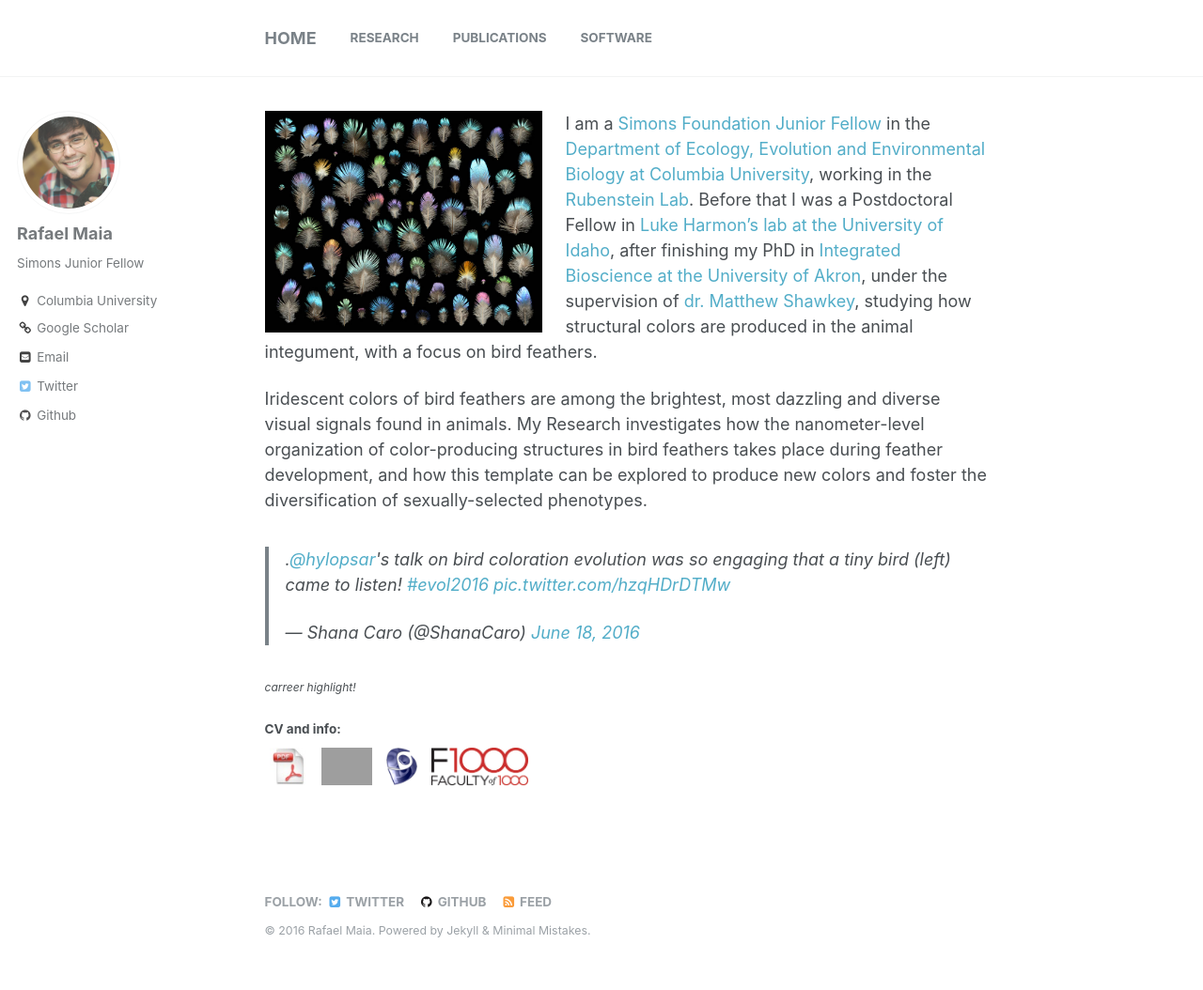
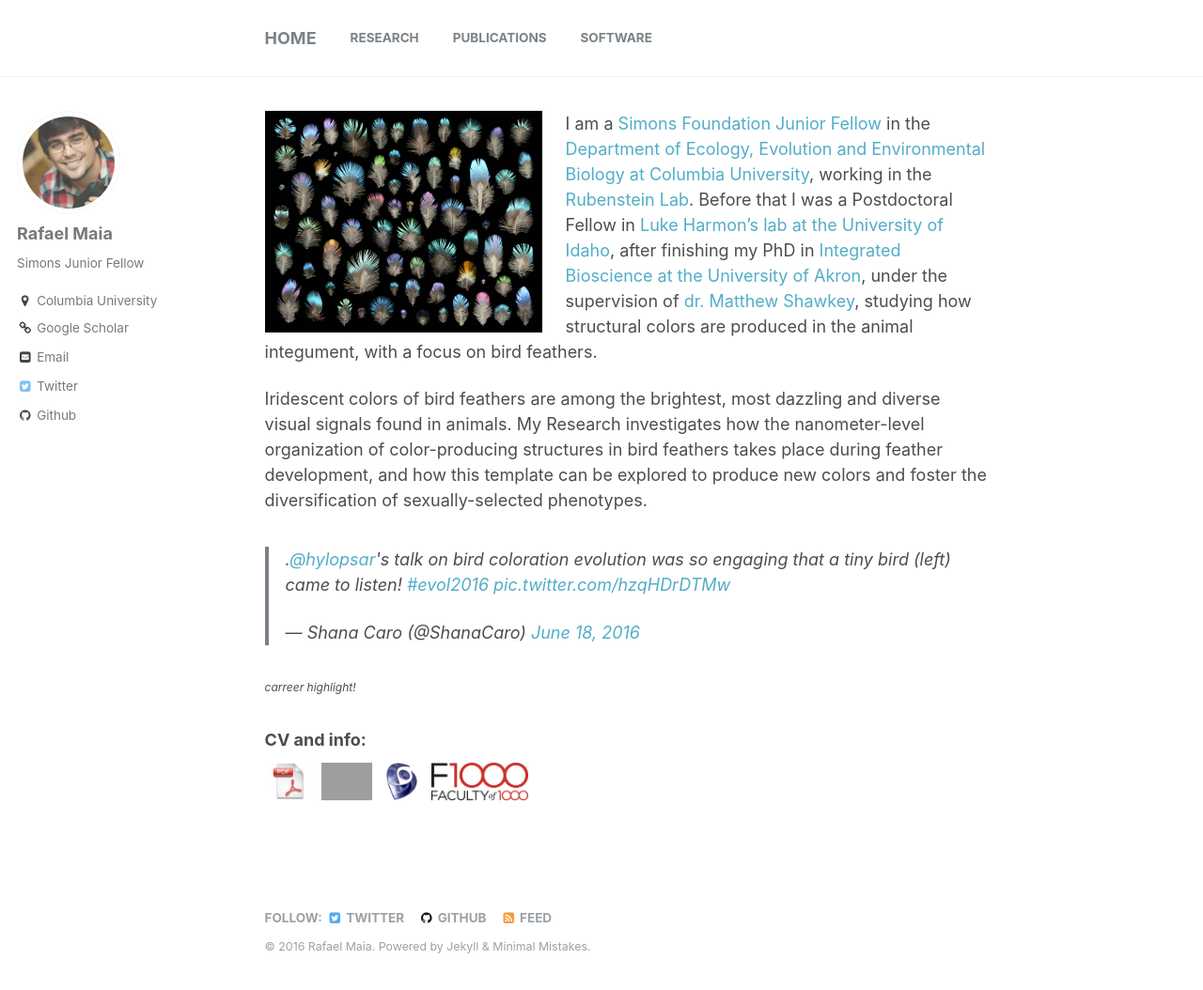
Before and after one commit to rmaia/rmaia.github.io, a Jekyll site: the page built from index.md, in a window 1280 px wide and 1071 px high. Shown: the top 1054 px of the window at 94% size. Built offline with Jekyll 4.4.1, drawn with Linux system fonts in a browser that asks for light colours; the list of posts is cut into pages by our own code; comment, search, counter and statistics services are not loaded; grey boxes are pictures that could not be loaded.

Commit message:
trying to add little legend

```diff
--- a/index.md
+++ b/index.md
@@ -13,7 +13,7 @@ Iridescent colors of bird feathers are among the brightest, most dazzling and di
 <p style="font-size:12px"><i>carreer highlight!</i></p>
 
 
-#### CV and info: <br>
+### CV and info: <br>
 <a href="/pdf/RMaia-CV.pdf"><img src="/images/pdf-file-logo-icon.jpg" style="padding:5px; height:50px"></a>
 <a href="https://scholar.google.com/citations?user=9WJAHYQAAAAJ"><img src="/images/GoogleScholar1.jpg" style="padding:5px; height:50px"></a>
 <a href="http://buscatextual.cnpq.br/buscatextual/visualizacv.do?id=K4734001E1"><img src="/images/lattes11.png" style="padding:5px; height:50px"></a>
```
